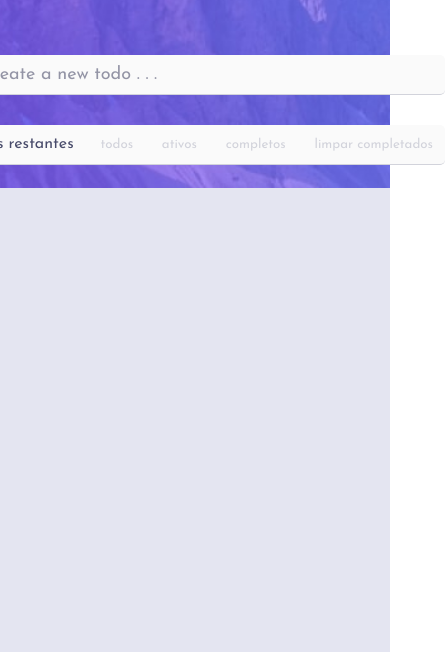
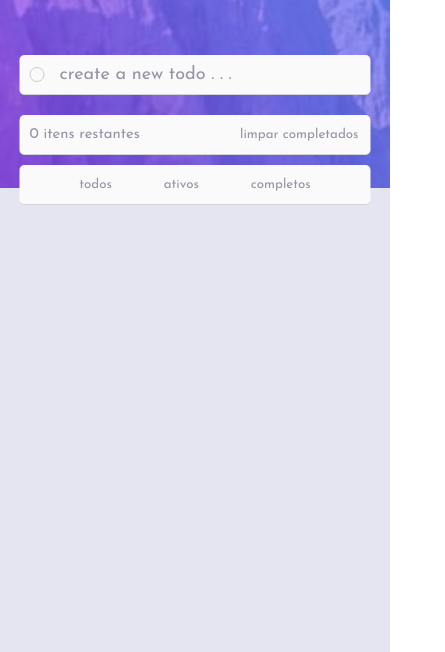
Before and after one commit to P-L-T-S/todo-app, a React app in the folder pessoal/todo-app/: page / in a window 390 px wide. Shown: the part 192-844 px from the top of the page, 445 px wide, since content can reach past the window. Built offline with nearby package versions, Linux system fonts and the light colour scheme.

Commit message:
projeto finalizado

```diff
--- a/pessoal/todo-app/src/components/Item/Item.js
+++ b/pessoal/todo-app/src/components/Item/Item.js
@@ -1,4 +1,4 @@
-import React, { useState } from 'react';
+import React from 'react';
 import Checkbox from '../partials/Checkbox';
 
 const Item = ({ item, onclick, todos }) => {
@@ -12,8 +12,8 @@ const Item = ({ item, onclick, todos }) => {
 
     return (
         <div
-            id='item'
-            className={isClicked ? 'disabled' : ''}
+            // id='item'
+            className={`${isClicked ? 'disabled' : ''} item`}
             onClick={toggleClick}
         >
             <Checkbox check={item.checked} />
--- a/pessoal/todo-app/src/components/Item/_item.scss
+++ b/pessoal/todo-app/src/components/Item/_item.scss
@@ -1,4 +1,4 @@
-div#item {
+div.item {
     display: flex;
     justify-content: start;
     align-items: center;
--- a/pessoal/todo-app/src/components/Todo/Todo.js
+++ b/pessoal/todo-app/src/components/Todo/Todo.js
@@ -1,4 +1,4 @@
-import React, { useState } from 'react';
+import React, { useState, useEffect } from 'react';
 import Item from '../Item/Item';
 import moon from '../../img/icon-moon.svg';
 import sun from '../../img/icon-sun.svg';
@@ -7,6 +7,7 @@ import Checkbox from '../partials/Checkbox';
 const Todo = () => {
     const [todos, setTodos] = useState([]);
     const [icon, setIcon] = useState(moon);
+    const [windowSize, setWindowSize] = useState(window.innerWidth);
 
     function toggleTheme() {
         const tema = document.querySelector('body').classList.toggle('dark');
@@ -15,6 +16,11 @@ const Todo = () => {
             ? document.querySelector('body').classList.remove('light')
             : document.querySelector('body').classList.add('light');
     }
+
+    window.onresize = () => {
+        setWindowSize(window.innerWidth);
+        console.log(windowSize);
+    };
 
     function length() {
         let count = 0;
@@ -40,7 +46,7 @@ const Todo = () => {
                 </button>
             </header>
             <section>
-                <div id='item' class='input-wrapper'>
+                <div class='input-wrapper item'>
                     <Checkbox />
                     <input
                         type='text'
@@ -67,13 +73,15 @@ const Todo = () => {
                             />
                         );
                     })}
-                    <div id='item' className='filters'>
+                    <div className='filters item'>
                         <span>{`${length()} itens restantes`}</span>
-                        <section>
-                            <button>todos</button>
-                            <button>ativos</button>
-                            <button>completos</button>
-                        </section>
+                        {windowSize > 550 && (
+                            <section>
+                                <button>todos</button>
+                                <button>ativos</button>
+                                <button>completos</button>
+                            </section>
+                        )}
 
                         <button onClick={clearDone}>
                             {todos.some(todo => todo.checked === true) ? (
@@ -83,6 +91,15 @@ const Todo = () => {
                             )}
                         </button>
                     </div>
+                    {windowSize <= 550 && (
+                        <div className='item filters' id='filter-responsive'>
+                            <section>
+                                <button>todos</button>
+                                <button>ativos</button>
+                                <button>completos</button>
+                            </section>
+                        </div>
+                    )}
                 </div>
             </section>
         </div>
--- a/pessoal/todo-app/src/components/Todo/_todo.scss
+++ b/pessoal/todo-app/src/components/Todo/_todo.scss
@@ -25,7 +25,7 @@
     }
     section {
         .input-wrapper {
-            margin: 30px 0;
+            margin: 20px 0;
 
             input {
                 flex: 1;
@@ -52,18 +52,18 @@
                 display: flex;
                 justify-content: space-around;
 
-                color: $disable-text;
-
+                color: $input-text;
                 button {
                     margin: 2px;
 
-                    color: $disable-text;
                     background: none;
 
                     border: none;
                     outline: none;
 
                     cursor: pointer;
+
+                    color: $input-text;
                 }
 
                 section {
@@ -71,7 +71,37 @@
                     flex: 1;
                     justify-content: space-evenly;
                 }
+
+                &.filters#filter-responsive {
+                    margin: 10px 0;
+                    padding: 10px;
+                    section {
+                        button {
+                            color: $input-text;
+                        }
+                    }
+                }
             }
         }
     }
+    @media (max-width: 550px) {
+        font-size: 0.93rem;
+        min-width: unset;
+        width: 90vw;
+        section {
+            .items-wrapper {
+                .filters {
+                    // flex-direction: column;
+                    // height: auto;
+                    white-space: nowrap;
+
+                    justify-content: space-between;
+                    width: 100%;
+                }
+            }
+        }
+    }
+    @media (max-width: 350px) {
+        font-size: 0.87rem;
+    }
 }
--- a/pessoal/todo-app/src/styles/scss/_app.scss
+++ b/pessoal/todo-app/src/styles/scss/_app.scss
@@ -1,11 +1,15 @@
 .app {
-    height: 100vh;
+    min-height: 100vh;
     background: $bg-dark;
 
     .background {
         width: 100vw;
         height: 45vh;
-        background-image: url("/src/img/bg-desktop-light.jpg");
+        @if ($theme == "light") {
+            background-image: url("/src/img/bg-desktop-light.jpg");
+        } @else {
+            background-image: url("/src/img/bg-desktop-dark.jpg");
+        }
         background-position: center center;
         background-repeat: no-repeat;
         background-size: cover;
@@ -16,4 +20,13 @@
         left: 50%;
         transform: translateX(-50%);
     }
+    @media (max-width: 500px) {
+        .background {
+            @if ($theme == "light") {
+                background-image: url("/src/img/bg-mobile-light.jpg");
+            } @else {
+                background-image: url("/src/img/bg-mobile-dark.jpg");
+            }
+        }
+    }
 }
```
Also changed, not shown: pessoal/todo-app/src/styles/scss/index.scss (+5 -4 lines), pessoal/todo-app/src/styles/css/index.css, 1 other file.
